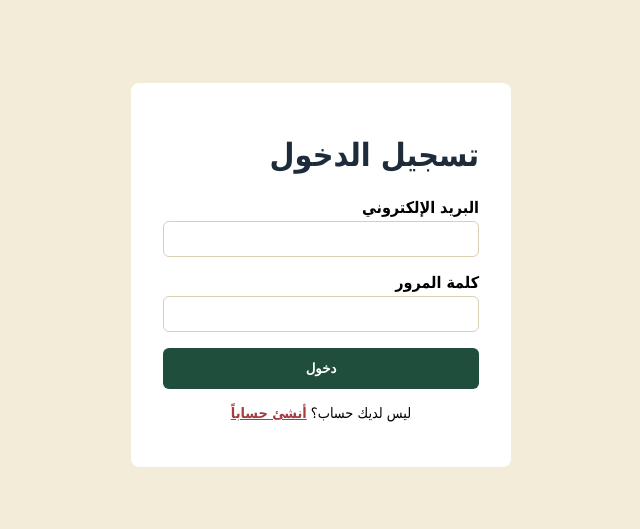
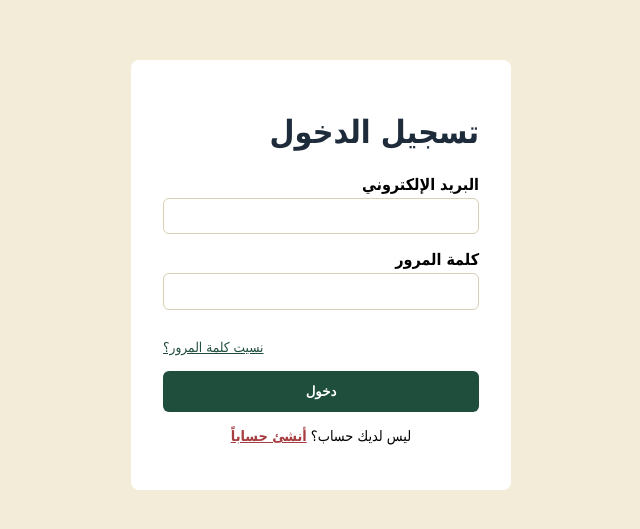
Before and after one commit to Zinbe834/edufree-dz, a Next.js app: page /login in a window 1280 px wide. Shown: the part 125-654 px from the top of the page, without its empty margins (319-959 px from the left). Built offline with nearby package versions, Linux system fonts and the light colour scheme; no server answers.

Commit message:
Add 'Forgot Password?' link to login page

```diff
--- a/pages/login.js
+++ b/pages/login.js
@@ -37,6 +37,10 @@ export default function Login() {
 
         {error && <p style={{ color: '#A63D40', marginBottom: '1rem', fontSize: '0.9rem' }}>{error}</p>}
 
+        <p style={{ marginBottom: '1rem', fontSize: '0.85rem', textAlign: 'left' }}>
+          <a href="/forgot-password" style={{ color: '#1F4E3D' }}>نسيت كلمة المرور؟</a>
+        </p>
+
         <button type="submit" disabled={loading}
           style={{ width: '100%', padding: '0.8rem', background: '#1F4E3D', color: '#fff', border: 'none', borderRadius: 6, fontWeight: 'bold' }}>
           {loading ? 'جارٍ الدخول...' : 'دخول'}
```
